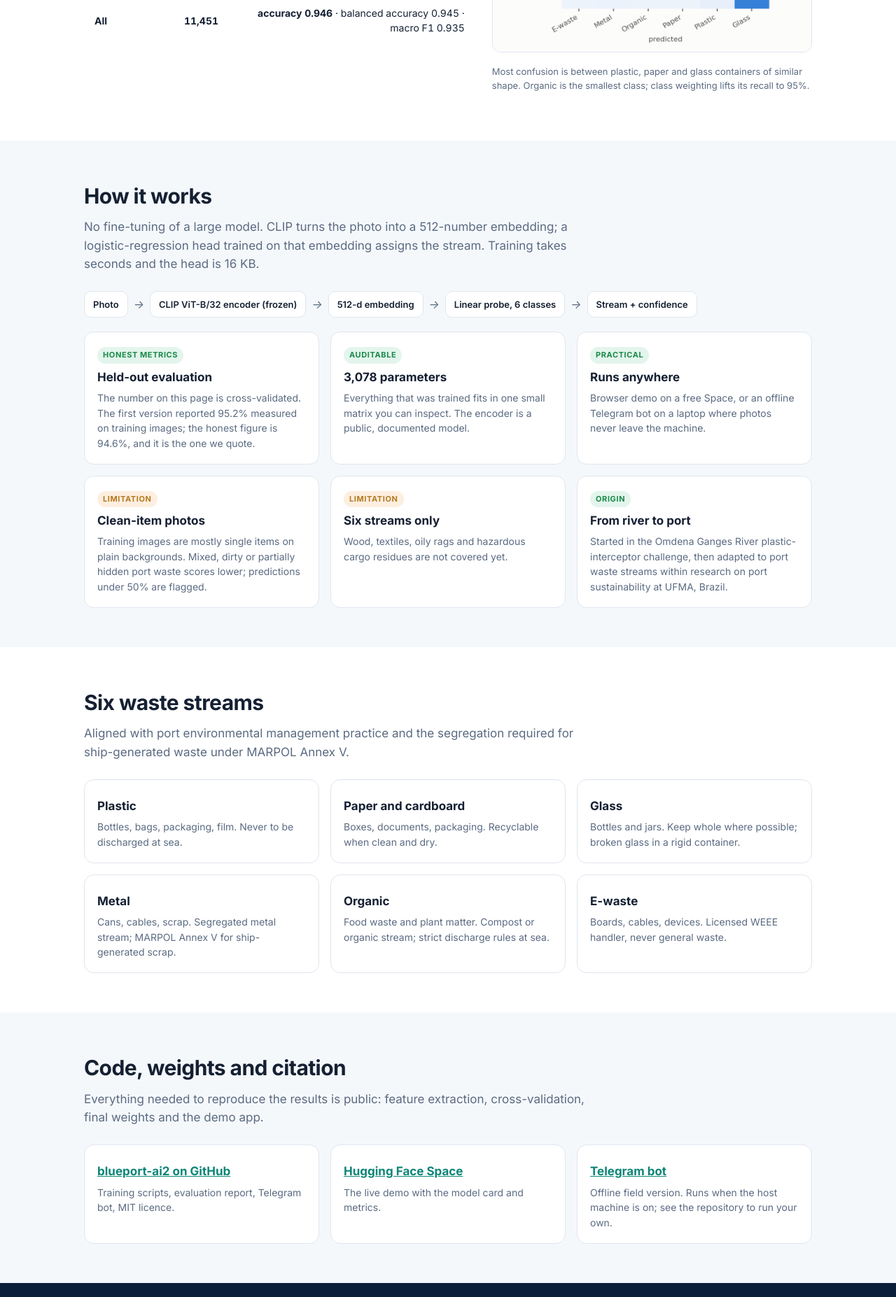
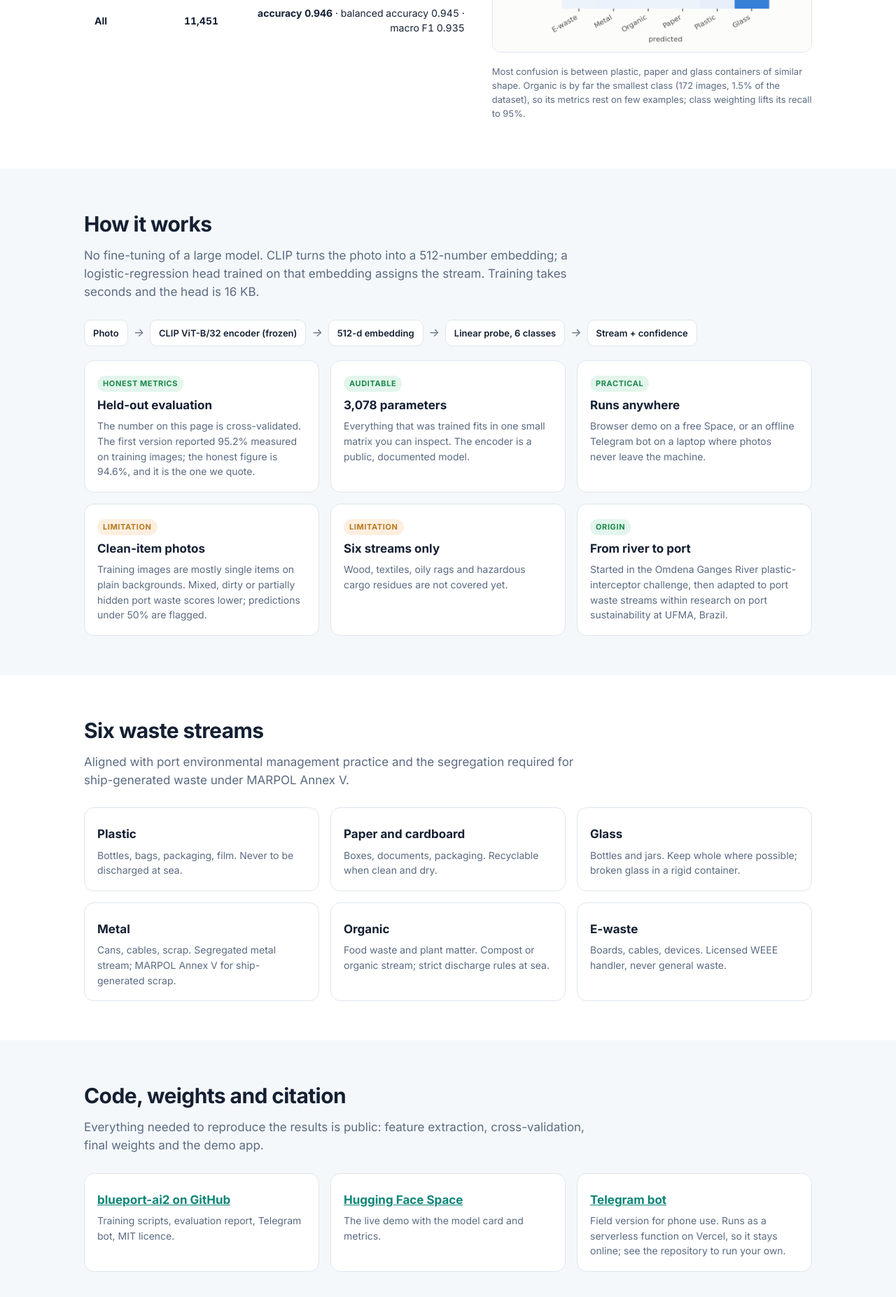
Before and after one commit to darlianecunha/blue-port-ia, a plain HTML site: page index.html in a window 1280 px wide. Shown: the part 1866-3720 px from the top of the page at 70% size. Drawn offline with Linux system fonts and the light colour scheme.

Commit message:
Add files via upload

```diff
--- a/index.html
+++ b/index.html
@@ -140,7 +140,7 @@
     </table>
     <div>
       <img src="assets/confusion_matrix_cv.png" alt="Row-normalised confusion matrix of the six classes" style="border-radius:12px;border:1px solid var(--line)">
-      <p class="note">Most confusion is between plastic, paper and glass containers of similar shape. Organic is the smallest class; class weighting lifts its recall to 95%.</p>
+      <p class="note">Most confusion is between plastic, paper and glass containers of similar shape. Organic is by far the smallest class (172 images, 1.5% of the dataset), so its metrics rest on few examples; class weighting lifts its recall to 95%.</p>
     </div>
   </div>
 </div></section>
@@ -180,7 +180,7 @@
   <div class="grid">
     <div class="card"><h3><a href="https://github.com/darlianecunha/blueport-ai2">blueport-ai2 on GitHub</a></h3><p>Training scripts, evaluation report, Telegram bot, MIT licence.</p></div>
     <div class="card"><h3><a href="https://huggingface.co/spaces/Darliane/blueport-ai">Hugging Face Space</a></h3><p>The live demo with the model card and metrics.</p></div>
-    <div class="card"><h3><a href="https://t.me/blueport_ia_wastebot">Telegram bot</a></h3><p>Offline field version. Runs when the host machine is on; see the repository to run your own.</p></div>
+    <div class="card"><h3><a href="https://t.me/blueport_ia_wastebot">Telegram bot</a></h3><p>Field version for phone use. Runs as a serverless function on Vercel, so it stays online; see the repository to run your own.</p></div>
   </div>
 </div></section>
 
```
